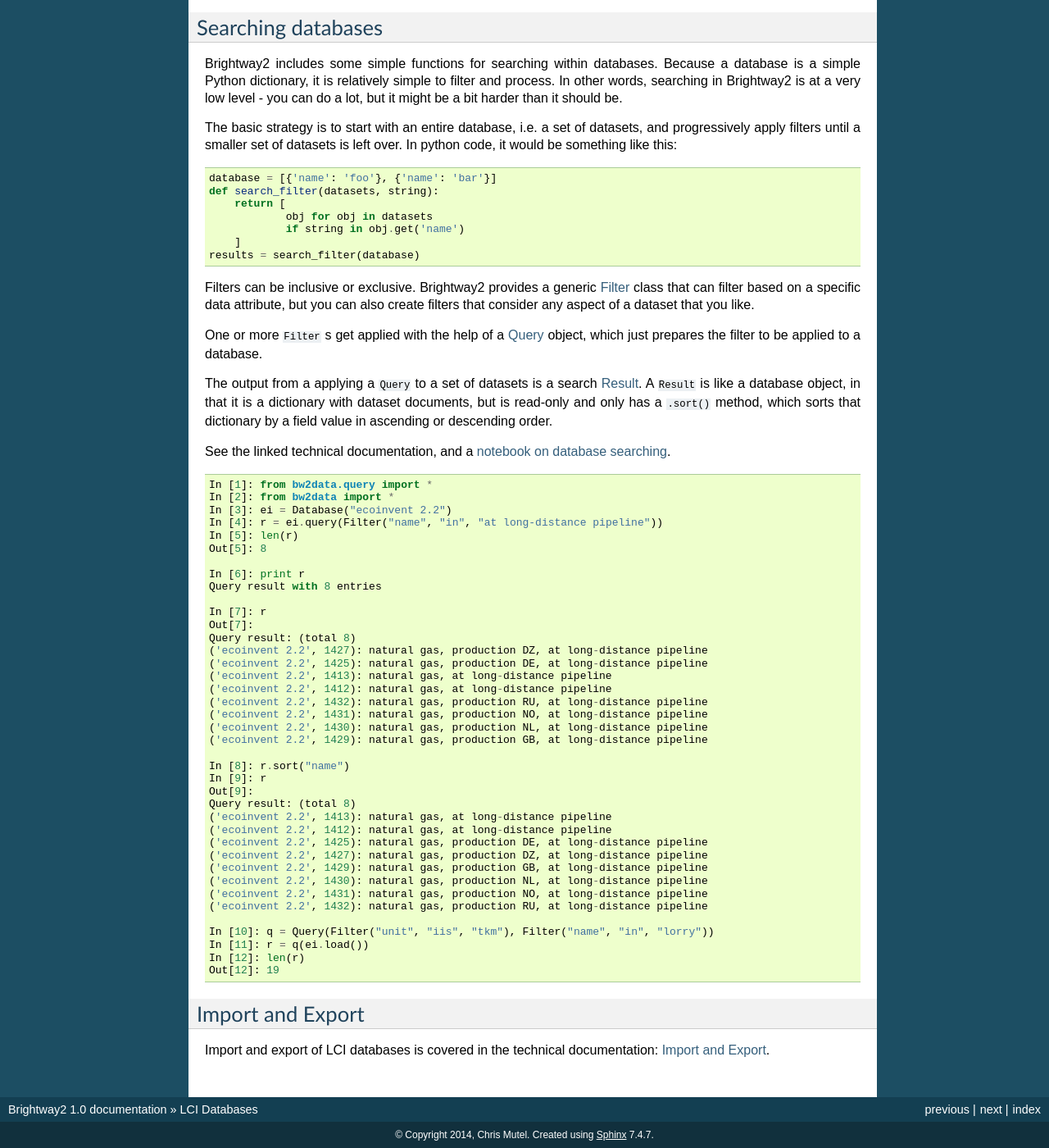
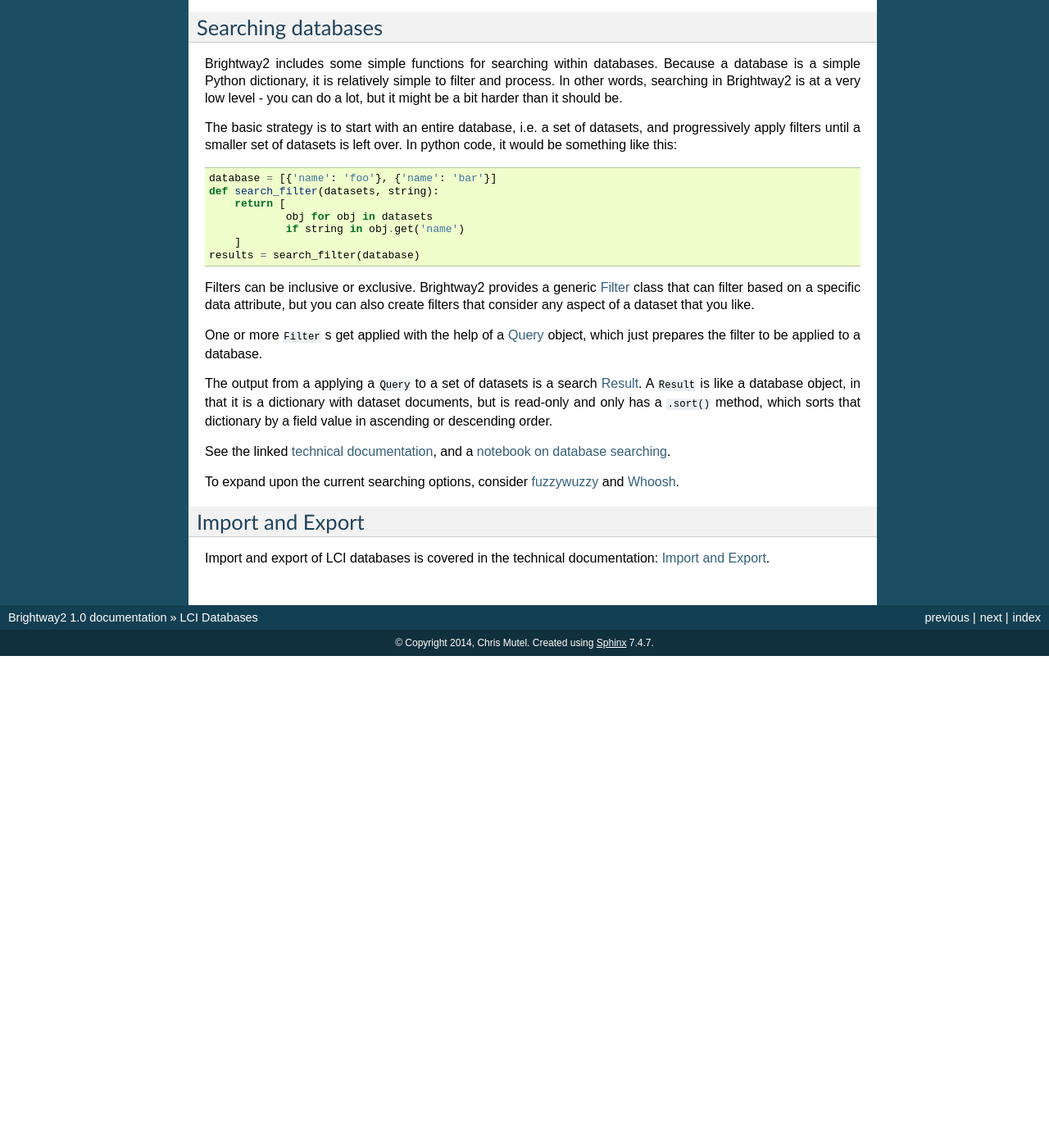
Before and after one commit to brightway-lca/brightway2, a Sphinx documentation site: the page built from docs/lci.rst, in a window 1280 px wide and 1400 px high, scrolled down 4347 px. Shown: the whole window at 82% size. Built offline with Sphinx 7.4.7, drawn with Linux system fonts in a browser that asks for light colours; after the commit the page ends 5147 px from its top, so only the background shows below that.

Commit message:
Finish querying docs

```diff
--- a/docs/lci.rst
+++ b/docs/lci.rst
@@ -209,51 +209,9 @@
 
 The output from a applying a ``Query`` to a set of datasets is a search :ref:`search-result`. A ``Result`` is like a database object, in that it is a dictionary with dataset documents, but is read-only and only has a ``.sort()`` method, which sorts that dictionary by a field value in ascending or descending order.
 
-See the linked technical documentation, and a `notebook on database searching <http://example.com>`_.
+See the linked :ref:`technical documentation <searching>`, and a `notebook on database searching <http://nbviewer.ipython.org/url/brightwaylca.org/tutorials/Searching-databases.ipynb>`_.
 
-
-
-.. code-block:: python
-
-    In [1]: from bw2data.query import *
-    In [2]: from bw2data import *
-    In [3]: ei = Database("ecoinvent 2.2")
-    In [4]: r = ei.query(Filter("name", "in", "at long-distance pipeline"))
-    In [5]: len(r)
-    Out[5]: 8
-
-    In [6]: print r
-    Query result with 8 entries
-
-    In [7]: r
-    Out[7]:
-    Query result: (total 8)
-    ('ecoinvent 2.2', 1427): natural gas, production DZ, at long-distance pipeline
-    ('ecoinvent 2.2', 1425): natural gas, production DE, at long-distance pipeline
-    ('ecoinvent 2.2', 1413): natural gas, at long-distance pipeline
-    ('ecoinvent 2.2', 1412): natural gas, at long-distance pipeline
-    ('ecoinvent 2.2', 1432): natural gas, production RU, at long-distance pipeline
-    ('ecoinvent 2.2', 1431): natural gas, production NO, at long-distance pipeline
-    ('ecoinvent 2.2', 1430): natural gas, production NL, at long-distance pipeline
-    ('ecoinvent 2.2', 1429): natural gas, production GB, at long-distance pipeline
-
-    In [8]: r.sort("name")
-    In [9]: r
-    Out[9]:
-    Query result: (total 8)
-    ('ecoinvent 2.2', 1413): natural gas, at long-distance pipeline
-    ('ecoinvent 2.2', 1412): natural gas, at long-distance pipeline
-    ('ecoinvent 2.2', 1425): natural gas, production DE, at long-distance pipeline
-    ('ecoinvent 2.2', 1427): natural gas, production DZ, at long-distance pipeline
-    ('ecoinvent 2.2', 1429): natural gas, production GB, at long-distance pipeline
-    ('ecoinvent 2.2', 1430): natural gas, production NL, at long-distance pipeline
-    ('ecoinvent 2.2', 1431): natural gas, production NO, at long-distance pipeline
-    ('ecoinvent 2.2', 1432): natural gas, production RU, at long-distance pipeline
-
-    In [10]: q = Query(Filter("unit", "iis", "tkm"), Filter("name", "in", "lorry"))
-    In [11]: r = q(ei.load())
-    In [12]: len(r)
-    Out[12]: 19
+To expand upon the current searching options, consider `fuzzywuzzy <https://github.com/seatgeek/fuzzywuzzy>`_ and `Whoosh <https://pypi.python.org/pypi/Whoosh/>`_.
 
 Import and Export
 -----------------
```
